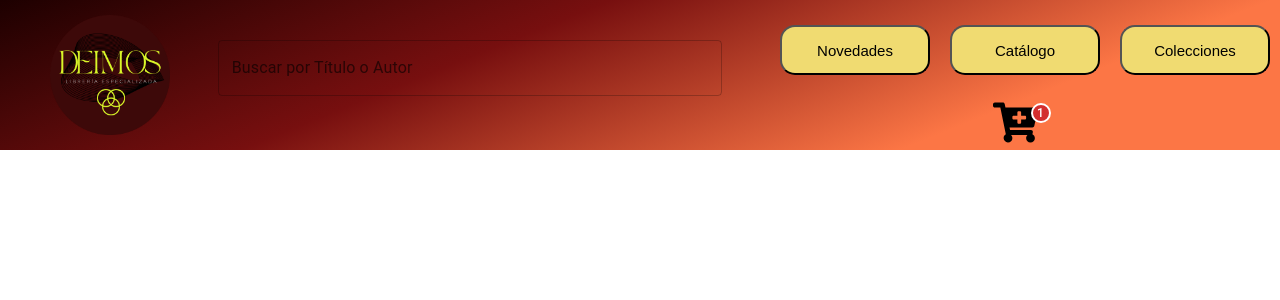
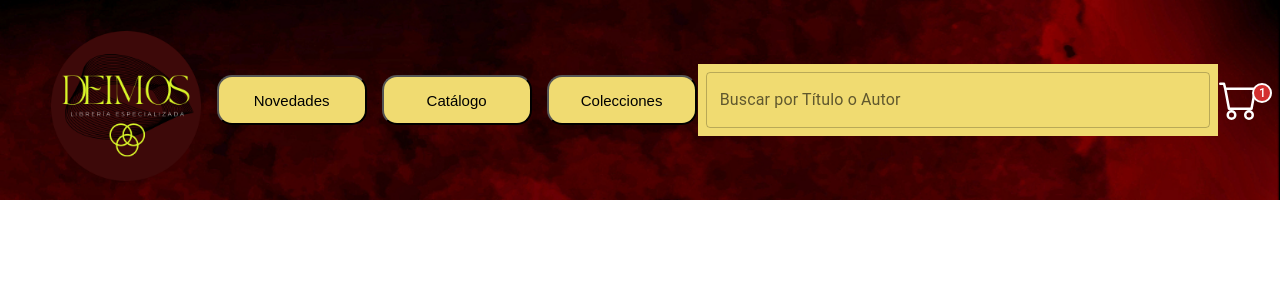
Before and after one commit to Mautt40/Proy-React-Js.--Deimos, a React (Create React App) app: page / in a window 1280 px wide. Shown: the top 300 px of the page. Built offline with nearby package versions, Linux system fonts and the light colour scheme.

Commit message:
styles play

```diff
--- a/src/components/CartWidget/CartWidget.jsx
+++ b/src/components/CartWidget/CartWidget.jsx
@@ -1,5 +1,5 @@
 import "./CartWidget.module.css";
-import { FaCartPlus } from "react-icons/fa";
+import { BsCart } from "react-icons/bs";
 import Badge from "@mui/material/Badge";
 import { styled } from "@mui/material/styles";
 import styles from "./CartWidget.module.css";
@@ -17,7 +17,7 @@ const CartWidget = () => {
   return (
     <div className={styles.carrito}>
       <StyledBadge badgeContent={1} color="error">
-        <FaCartPlus size={45} />
+        <BsCart size={40} style={{ fill: 'white' }}/>
       </StyledBadge>
     </div>
   );
--- a/src/components/Fieldset/fieldset.jsx
+++ b/src/components/Fieldset/fieldset.jsx
@@ -7,17 +7,15 @@ export default function BasicTextFields() {
     <Box
       component="form"
       sx={{
-        "& > :not(style)": { m: 5, width: "50ch" },
+        "& > :not(style)": { m: 1, width: "50ch" },
+        backgroundColor: "#f0db71"
       }}
       //noValidate
       autoComplete="off"
     >
       <TextField
-        id="outlined-basic"
-        label="Buscar por Título o Autor"
-        variant="outlined"
-        color="warning"
-      />
+      label="Buscar por Título o Autor" color="error"/>
+
     </Box>
   );
 }
--- a/src/components/Navbar/Navbar.jsx
+++ b/src/components/Navbar/Navbar.jsx
@@ -2,20 +2,25 @@ import styles from "./Navbar.module.css";
 import CartWidget from "../CartWidget/CartWidget";
 import Logo from "../../assets/img/Logo.png";
 import BasicTextFields from "../Fieldset/Fieldset";
+
 export const Navbar = () => {
   return (
     <div className={styles.containerNavbar}>
-      <img src={Logo} alt="logo deimos" />
+      <div>
+        <img src={Logo} alt="logo deimos" />
+      </div>
 
-      <BasicTextFields id="texto" />
-
-      <div class="botones">
+      <div className="botones">
         <button> Novedades </button>
         <button> Catálogo </button>
         <button> Colecciones</button>
+      </div>
 
-        <CartWidget />
+      <div className="filtro">
+        <BasicTextFields id="texto" />
       </div>
+
+      <CartWidget />
     </div>
   );
 };
--- a/src/components/Navbar/Navbar.module.css
+++ b/src/components/Navbar/Navbar.module.css
@@ -1,15 +1,16 @@
 .containerNavbar{
 width: 100%;
-height: 150px;
+height: 200px;
 display:flex;
-justify-content: space-between;
+justify-content: space-around;
+align-items: center;
 background: rgb(29,0,0);
-background: linear-gradient(158deg, rgba(29,0,0,1) 0%, rgba(119,15,15,1) 37%, rgba(252,118,69,1) 77%);
+background-image: url("/src/assets/backg.jpg");
+background-size: cover;
 }
-
 img {
-    width: 120px;
-    height: 120px;
+    width: 150px;
+    height: 150px;
     margin-left: 50px;
     margin-top: 15px ;
 }
@@ -17,17 +18,27 @@ img {
 button {
     width:150px ;
     height:50px ;
-    margin-top: 25px;
-    margin-left: 10px;
-    margin-right: 10px;
+    margin-left: 15px;
     font-family:Arial, Helvetica, sans-serif;
     font-size:15px ;
-    margin-bottom: 25px;
     border-radius: 15px;
-    background-color: rgb(240, 219, 113);
+    background-color: #f0db71;
 
 }
 
+.filtro {
+    display: flex;
+    flex-direction:row;
+
+}
+
+
+
 .botones{
-    margin-top: 25px;
+    margin-top: 10px;
+    display: flex;
+    flex-direction: row;
+
+
+
 }
```
Also changed, not shown: src/assets/backg.jpg (added).
